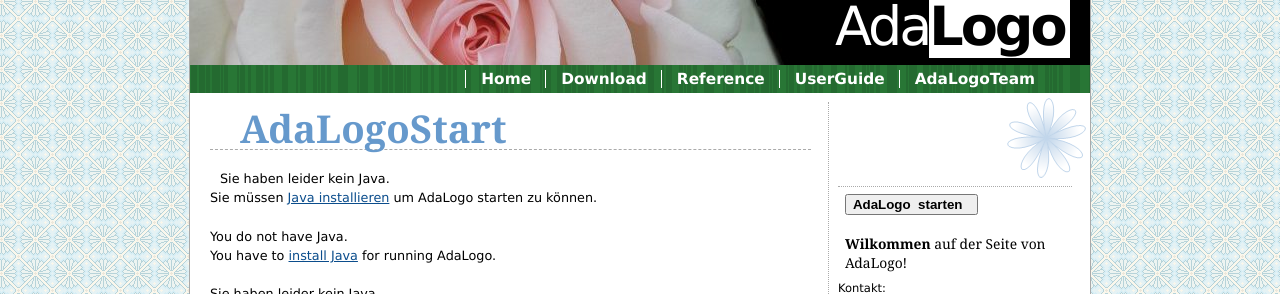
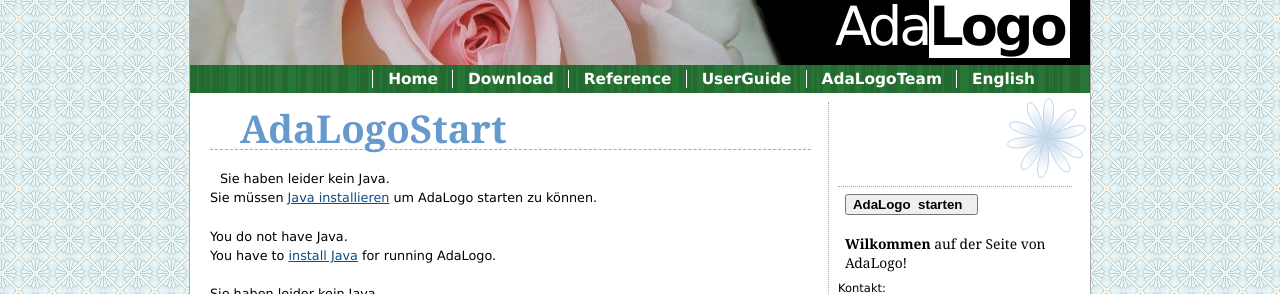
Before and after one commit to tranmh/AdaLogo, a plain HTML site: page adalogo.html in a window 1280 px wide. Shown: the top 294 px of the page. Drawn offline with Linux system fonts and the light colour scheme; files whose address does not match are found by name.

Commit message:
Add slides in English

```diff
--- a/adalogo.html
+++ b/adalogo.html
@@ -28,7 +28,7 @@
    <li><a href="reference.html">Reference</a></li>
    <li><a href="userguide.html">UserGuide</a></li>
    <li><a href="adalogoteam.html">AdaLogoTeam</a></li>
-   <!--   <li><a href="english.html">English</a></li> -->
+   <li><a href="english.html">English</a></li>
   </ul>
 
 <script type="text/javascript">
```
Also changed, not shown: Lang.jj.html (+1 -1 lines), adalogoteam.html (+1 -1 lines), download.html (+1 -1 lines), english.html (+1 -1 lines), index.html (+1 -1 lines), reference.html (+1 -1 lines), userguide.html (+1 -1 lines), 1 other file.
